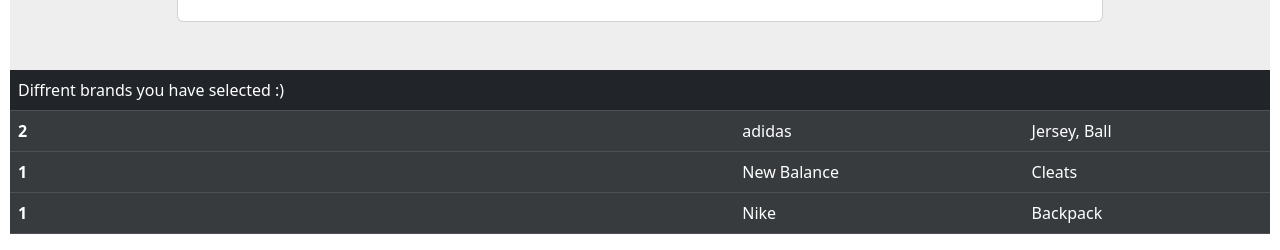
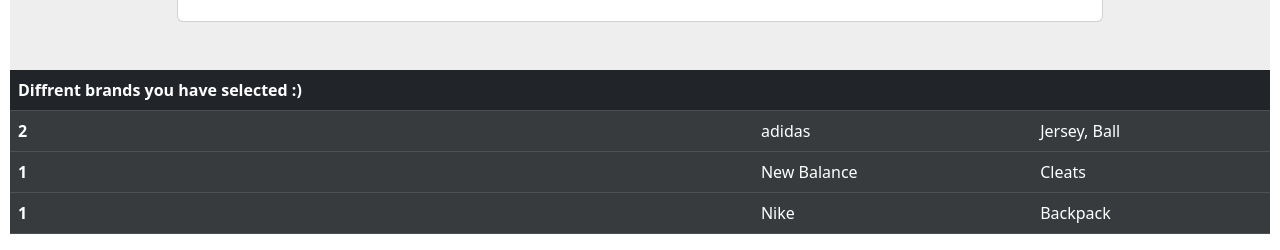
Before and after one commit to danny-h10/soccer_shop, a plain HTML site: page shopping_cart.html in a window 1280 px wide. Shown: the part 819-1069 px from the top of the page. Drawn offline with nearby package versions, Linux system fonts and the light colour scheme.

Commit message:
fixed services/cart pages

```diff
--- a/shopping_cart.html
+++ b/shopping_cart.html
@@ -191,7 +191,7 @@
       </section>
       <table class="table table-dark">
         <thead>
-          <td colspan="2" class="table-">Diffrent brands you have selected :)</td>
+          <th colspan="2" class="table-">Diffrent brands you have selected :)</th>
           <td></td>
           <td></td>
         </thead>
```
Also changed, not shown: services.html (+1 -1 lines).
